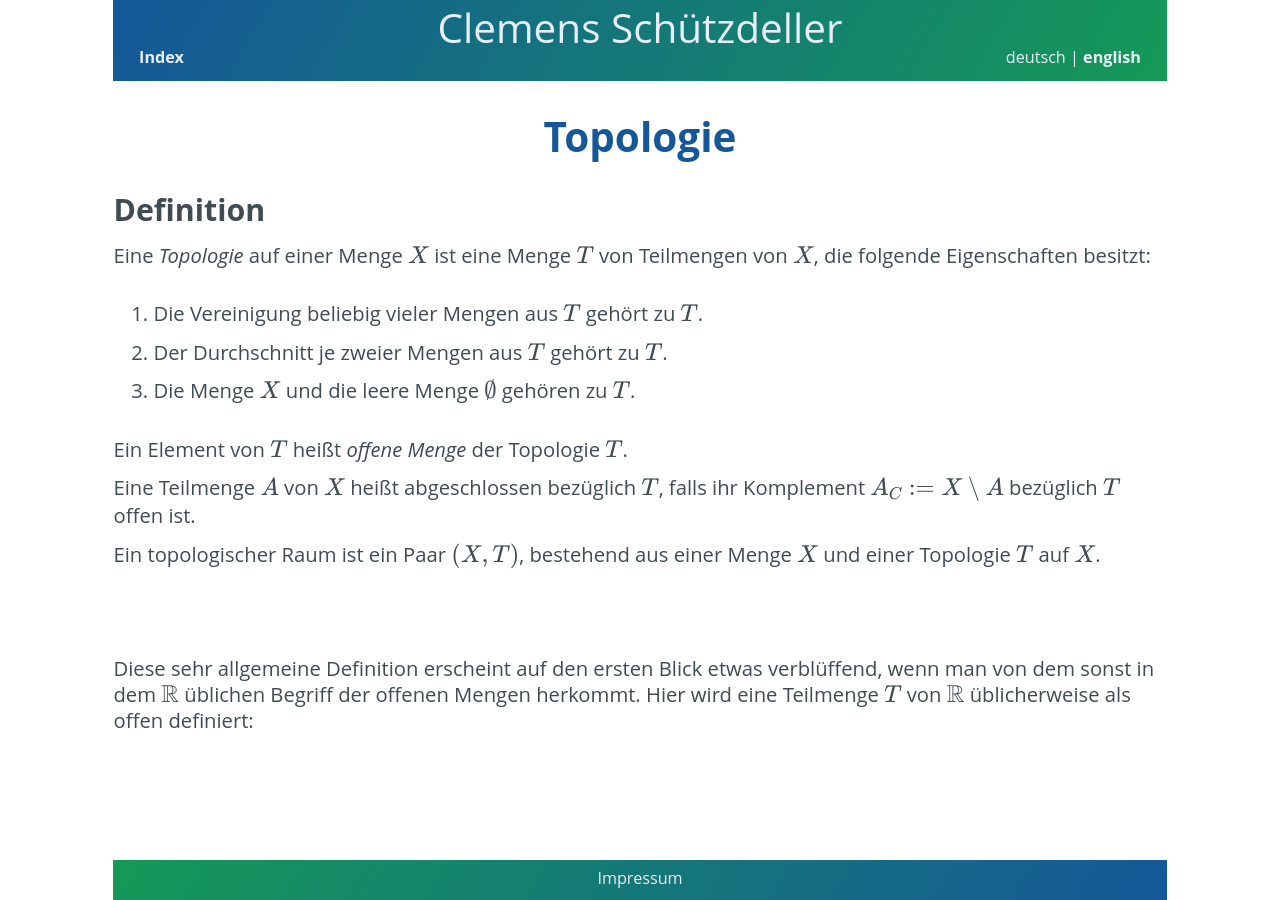
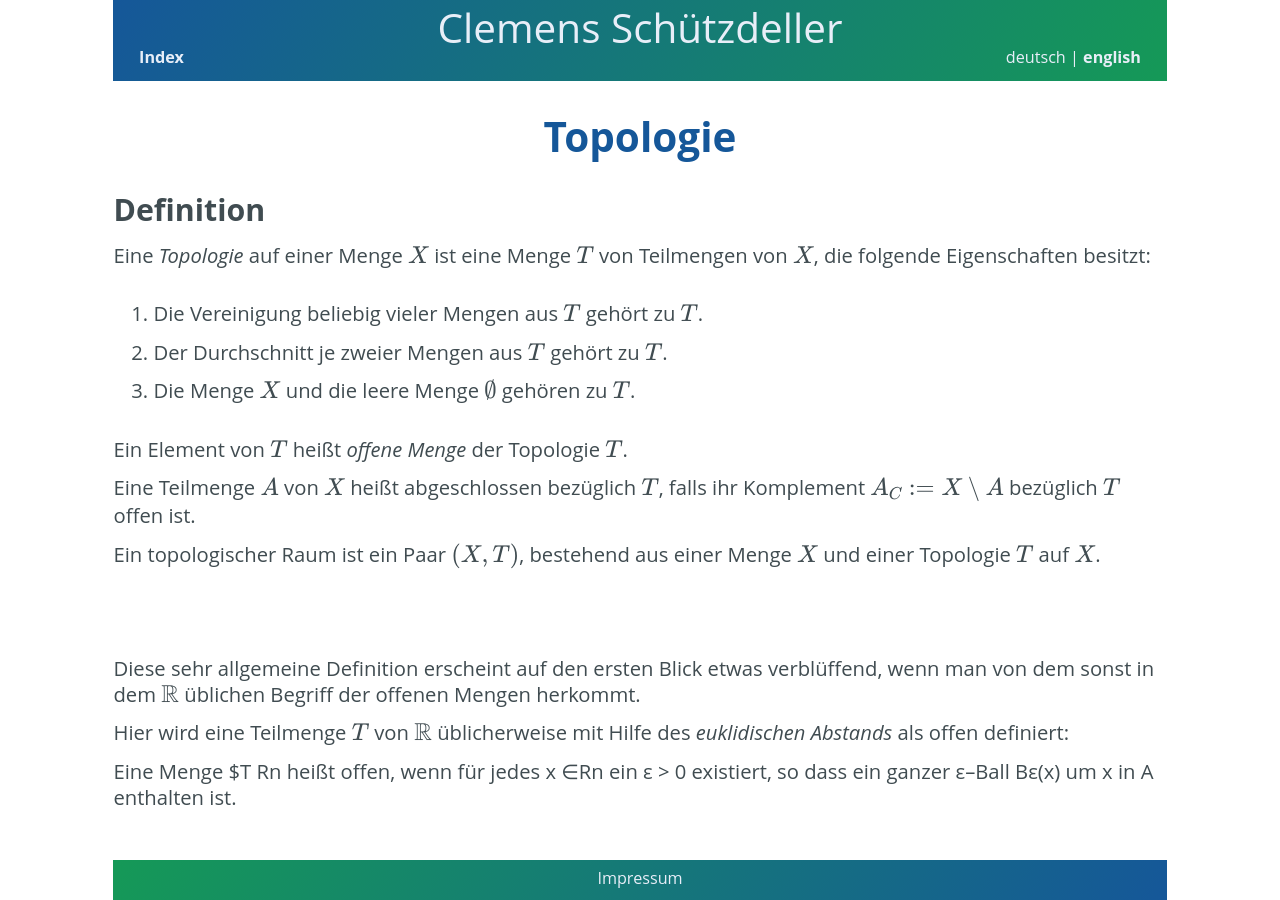
Before and after one commit to cs-LA/home, a Jekyll site: the page built from Topologie/index.md, in a window 1280 px wide. Built offline with Jekyll 4.4.1, drawn with Linux system fonts in a browser that asks for light colours; our own code applies the rules of GitHub Pages for plain Markdown files.

Commit message:
Update index.md

```diff
--- a/Topologie/index.md
+++ b/Topologie/index.md
@@ -16,4 +16,9 @@ Ein topologischer Raum ist ein Paar $(X,T)$, bestehend aus einer Menge $X$ und e
 ## &nbsp;
 
 Diese sehr allgemeine Definition erscheint auf den ersten Blick etwas verblüffend, wenn man von dem sonst in dem $\mathbb{R}$ üblichen Begriff der offenen Mengen herkommt.
-Hier wird eine Teilmenge $T$ von $\mathbb{R}$ üblicherweise als offen definiert:
+
+Hier wird eine Teilmenge $T$ von $\mathbb{R}$ üblicherweise mit Hilfe des *euklidischen Abstands* als offen definiert:
+
+Eine Menge $T  Rn heißt oﬀen, wenn für jedes
+x ∈Rn ein ε > 0 existiert, so dass ein ganzer ε–Ball Bε(x) um x in A
+enthalten ist.
```
